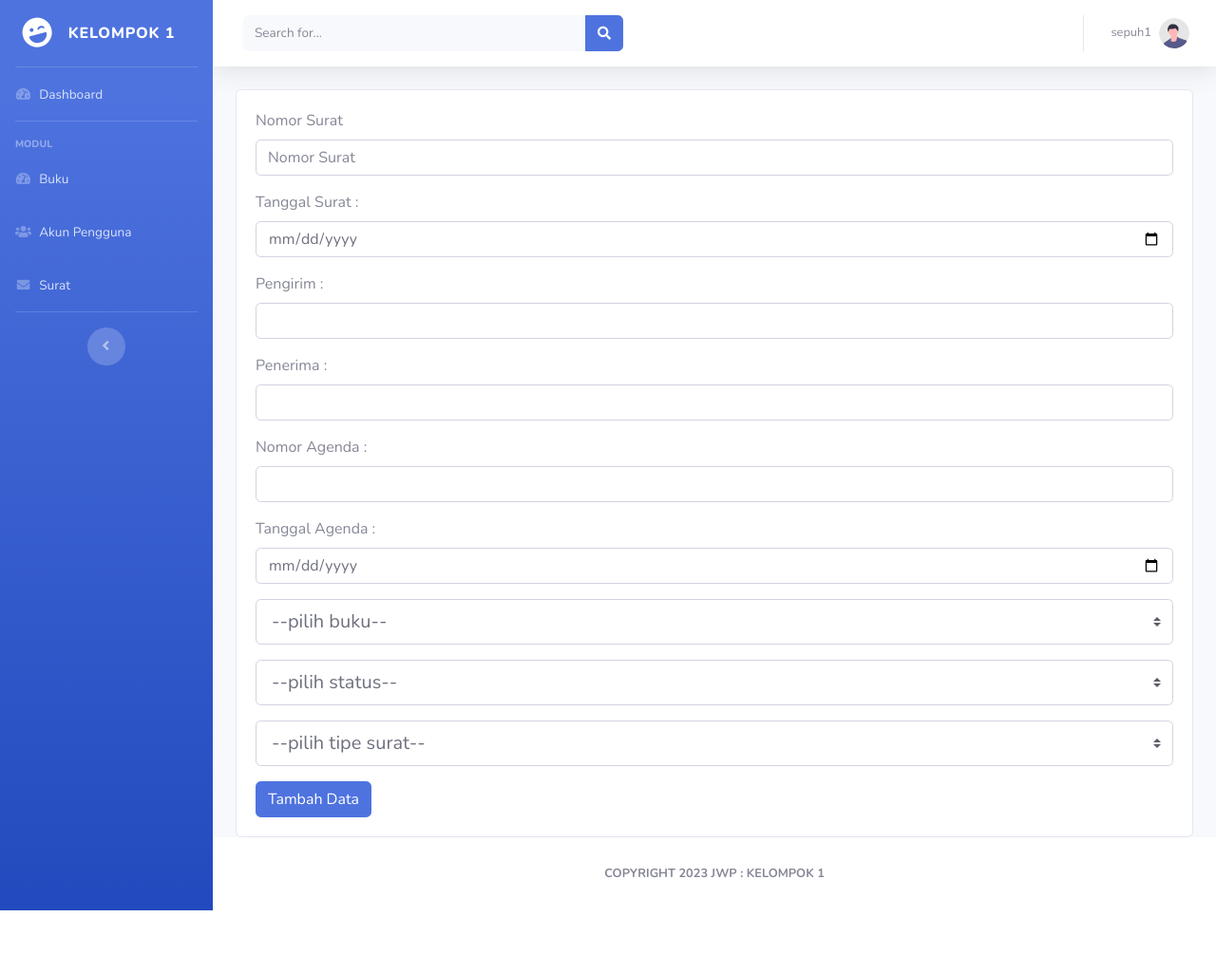
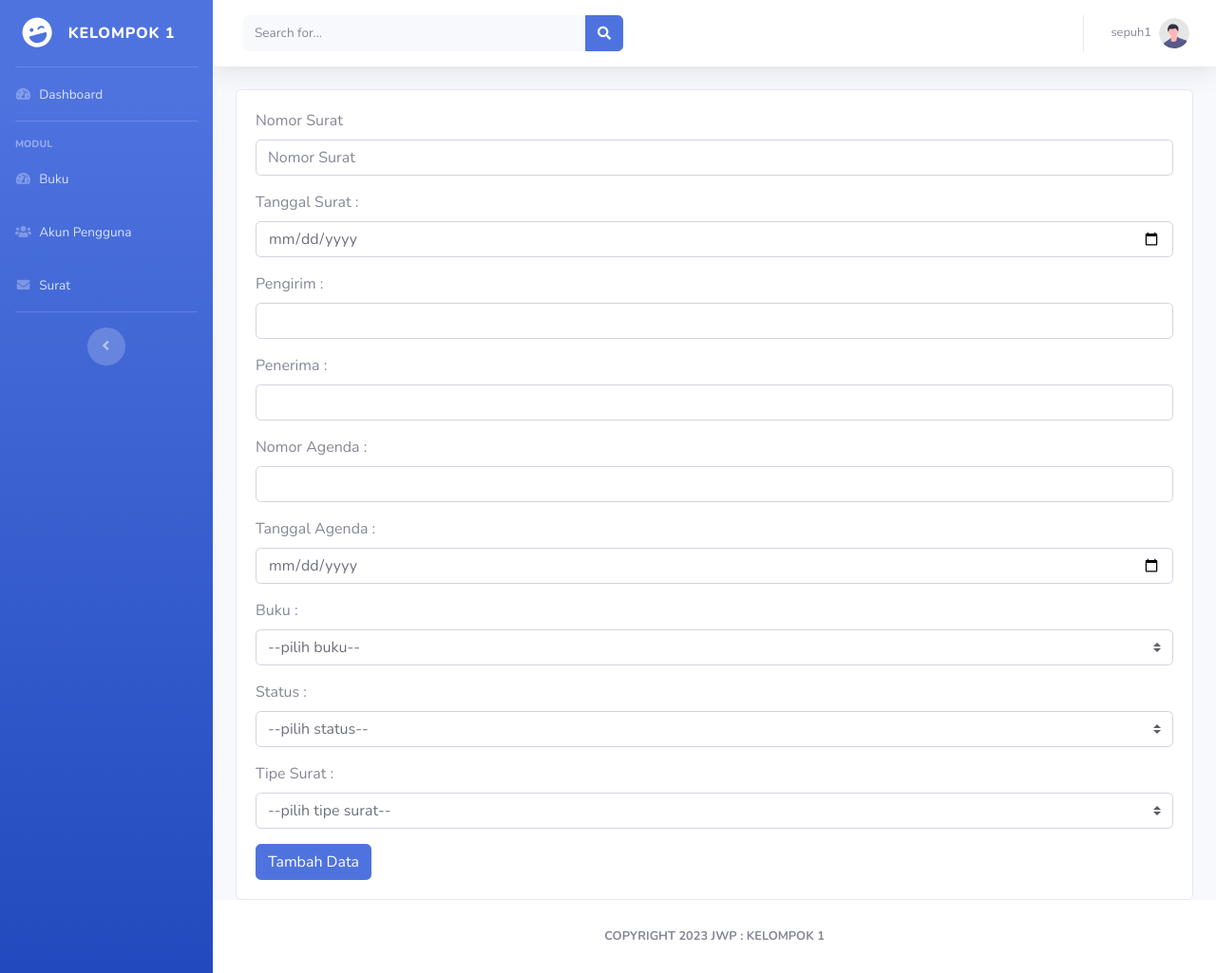
Before and after one commit to JWP-AKII/agendaris-satu, a PHP site: page /surat/tambah.php in a window 1280 px wide. Shown: the whole page at 95% size. Before the commit the page ends 959 px from the top, so only its background shows below. Run offline with PHP 8.4, Linux system fonts and the light colour scheme; a user stored in the database is signed in; data comes from the database, SQL or seed files in the repository.

Commit message:
improve surat css

```diff
--- a/surat/tambah.php
+++ b/surat/tambah.php
@@ -48,7 +48,9 @@
                         </div>
 
                         <!-- option buku -->
-                        <select name="buku" class="custom-select custom-select-lg mb-3">
+                        <div class="form-group">
+                            <label for=""> Buku :</label>
+                            <select name="buku" class="custom-select custom-select-md">
                                 <option value="">--pilih buku--</option>
 
                                 <!-- pengulangan untuk opsi pemilihan buku -->
@@ -63,22 +65,29 @@
                                     <!-- akhir pengulangan -->
                                 <?php endforeach ?>
                             </select>
+                        </div>
 
 
                         <!-- pilihan status  -->
-                        <select name="status" class="custom-select custom-select-lg mb-3">
+                        <div class="form-group">
+                            <label for=""> Status :</label>
+                            <select name="status" class="custom-select custom-select-md">
                                 <option value=""> --pilih status-- </option>
                                 <option value="proses"> proses </option>
                                 <option value="selesai"> selesai </option>
                                 <option value="tunda"> tunda </option>
                             </select>
+                        </div>
 
                         <!-- pili tipe surat -->
-                        <select name="tipe_surat" class="custom-select custom-select-lg mb-3">
+                        <div class="form-group">
+                            <label for="">Tipe Surat :</label>
+                            <select name="tipe_surat" class="custom-select custom-select-md">
                                 <option value=""> --pilih tipe surat-- </option>
                                 <option value="masuk"> masuk </option>
                                 <option value="keluar"> keluar </option>
                             </select>
+                        </div>
 
                         <!-- tombol tambah data -->
                         <button type="submit" name="tambah" class="btn btn-primary"> Tambah Data </button>
```
Lines whose indentation alone changed are shown as unchanged.
